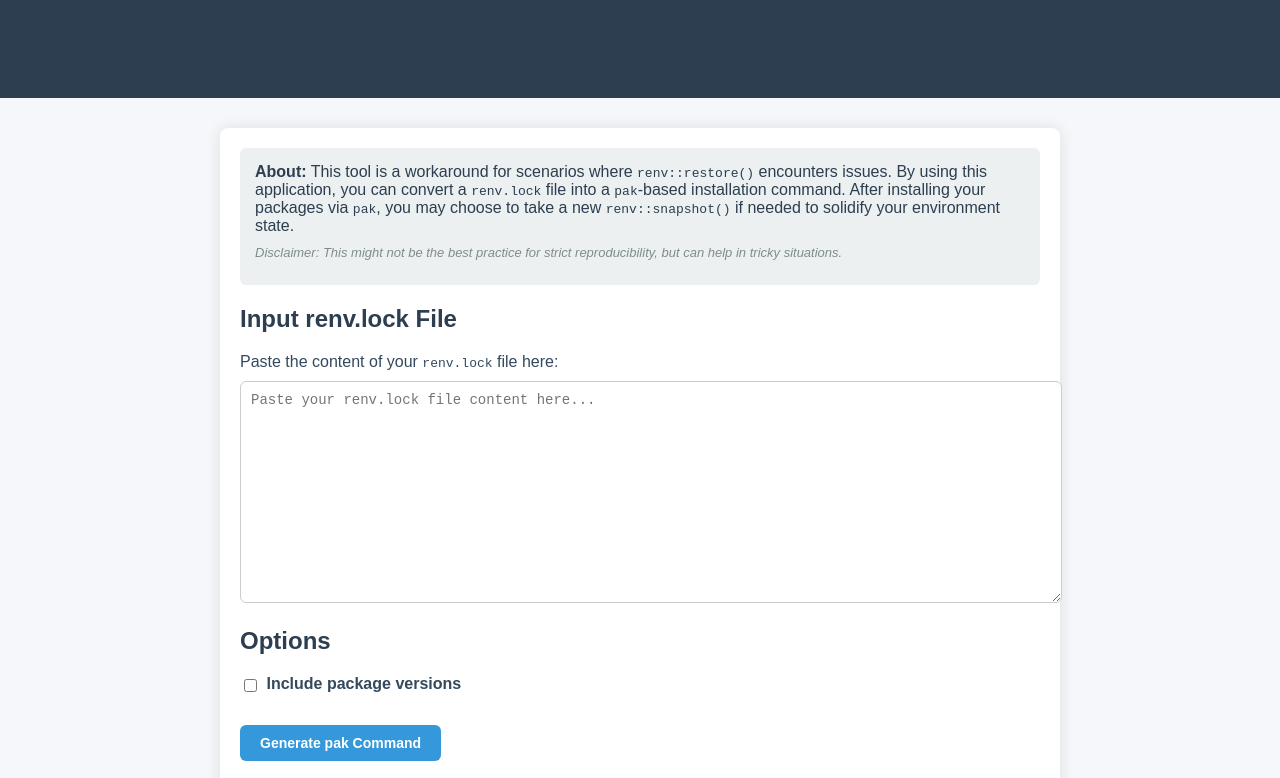
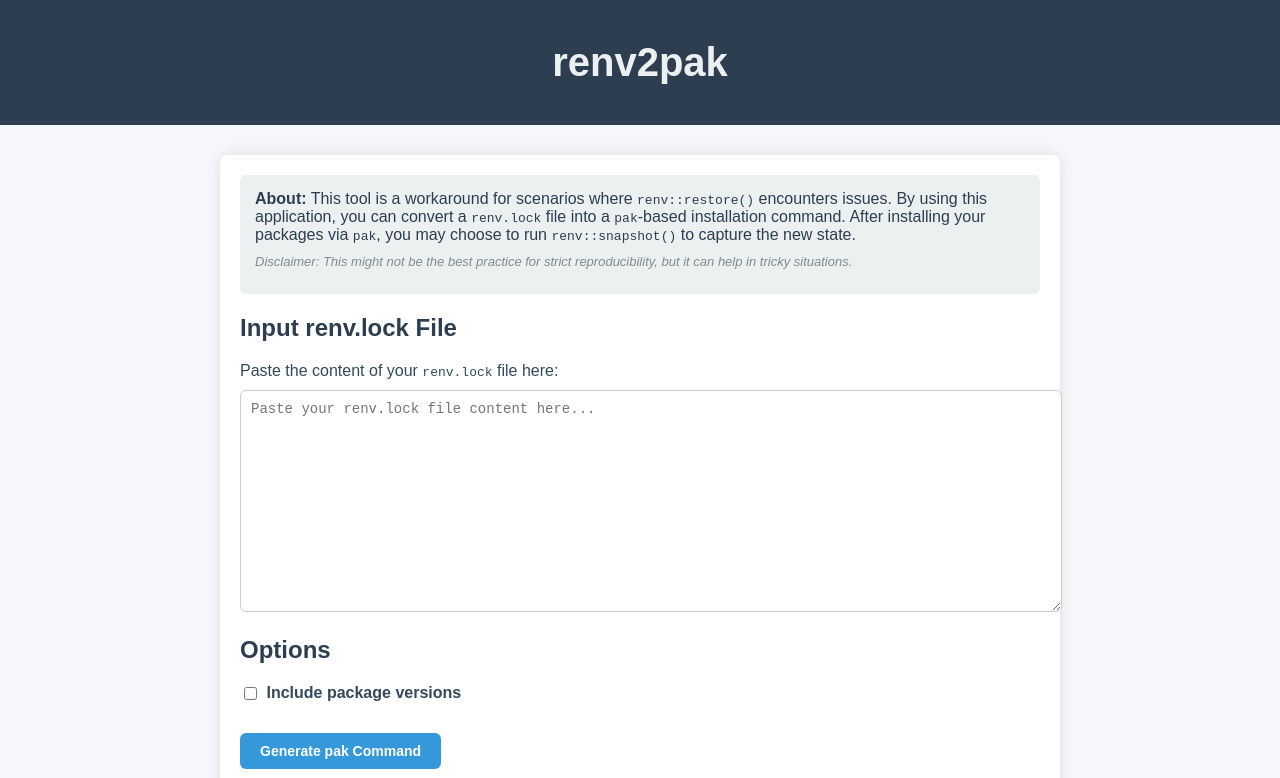
Before and after one commit to harshanal/renv2pak, a plain HTML site: page index.html in a window 1280 px wide. Shown: the top 778 px of the page. Drawn offline with Linux system fonts and the light colour scheme.

Commit message:
update title

```diff
--- a/index.html
+++ b/index.html
@@ -15,9 +15,14 @@
   header {
     background: #2c3e50;
     color: #ecf0f1;
-    padding: 20px;
+    padding: 40px 20px;
     text-align: center;
     margin-bottom: 30px;
+  }
+
+  header h1 {
+    margin: 0;
+    font-size: 2.5em;
   }
 
   .container {
@@ -29,7 +34,7 @@
     padding: 20px;
   }
 
-  h1, h2 {
+  h2 {
     color: #2c3e50;
     margin-top: 0;
   }
@@ -128,8 +133,8 @@
 
 <div class="container">
   <div class="intro">
-    <p><strong>About:</strong> This tool is a workaround for scenarios where <code>renv::restore()</code> encounters issues. By using this application, you can convert a <code>renv.lock</code> file into a <code>pak</code>-based installation command. After installing your packages via <code>pak</code>, you may choose to take a new <code>renv::snapshot()</code> if needed to solidify your environment state.</p>
-    <p class="disclaimer">Disclaimer: This might not be the best practice for strict reproducibility, but can help in tricky situations.</p>
+    <p><strong>About:</strong> This tool is a workaround for scenarios where <code>renv::restore()</code> encounters issues. By using this application, you can convert a <code>renv.lock</code> file into a <code>pak</code>-based installation command. After installing your packages via <code>pak</code>, you may choose to run <code>renv::snapshot()</code> to capture the new state.</p>
+    <p class="disclaimer">Disclaimer: This might not be the best practice for strict reproducibility, but it can help in tricky situations.</p>
   </div>
 
   <div class="form-section">
```
